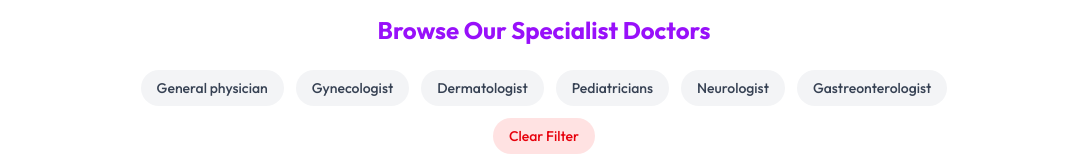
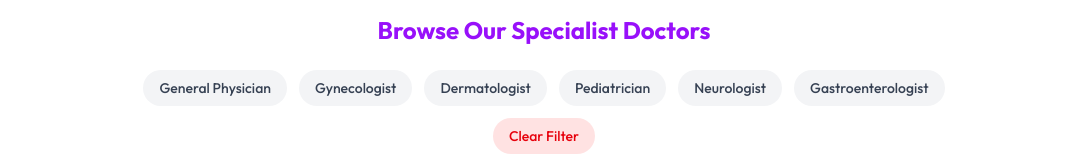
Before and after one commit to amalpfe/PFE-CMS, a React (Vite) app in the folder frontend/: page /doctors in a window 1280 px wide. Shown: the part 156-316 px from the top of the page, without its empty margins (96-1183 px from the left). Built offline with nearby package versions, Linux system fonts and the light colour scheme.

Commit message:
Update Doctor.tsx

```diff
--- a/frontend/src/pages/Doctor.tsx
+++ b/frontend/src/pages/Doctor.tsx
@@ -1,29 +1,33 @@
 import { useParams, useNavigate } from "react-router-dom";
 import { useEffect, useState, useContext } from "react";
 import { AppContext } from "../context/AppContext";
+import { motion, AnimatePresence } from "framer-motion";
 
 interface DoctorType {
   _id: string;
   name: string;
   speciality: string;
-  // degree:string;
   Image: string;
 }
 
 const Doctor = () => {
   const { speciality } = useParams<{ speciality: string }>();
   const context = useContext(AppContext);
+
   if (!context) {
     throw new Error("AppContext is undefined. Make sure the component is wrapped with AppContextProvider.");
   }
+
   const { doctors } = context;
-
   const navigate = useNavigate();
   const [filterDoc, setFilterDoc] = useState<DoctorType[]>([]);
 
   const applyFilter = () => {
     if (speciality) {
-      setFilterDoc(doctors.filter((doc: DoctorType) => doc.speciality === speciality));
+      const filtered = doctors.filter(
+        (doc) => doc.speciality.toLowerCase() === speciality.toLowerCase()
+      );
+      setFilterDoc(filtered);
     } else {
       setFilterDoc(doctors);
     }
@@ -34,12 +38,12 @@ const Doctor = () => {
   }, [doctors, speciality]);
 
   const specialities = [
-    "General physician",
+    "General Physician",
     "Gynecologist",
     "Dermatologist",
-    "Pediatricians",
+    "Pediatrician",
     "Neurologist",
-    "Gastreonterologist"
+    "Gastroenterologist" // ✅ Corrected spelling
   ];
 
   return (
@@ -55,7 +59,7 @@ const Doctor = () => {
             key={index}
             onClick={() => navigate(`/doctors/${item}`)}
             className={`px-4 py-2 rounded-full text-sm font-medium transition-colors ${
-              speciality === item
+              speciality?.toLowerCase() === item.toLowerCase()
                 ? "bg-purple-600 text-white"
                 : "bg-gray-100 text-gray-700 hover:bg-purple-100"
             }`}
@@ -71,13 +75,18 @@ const Doctor = () => {
         </button>
       </div>
 
-      {/* Doctors Grid */}
+      {/* Doctors Grid or Empty Message */}
+      {filterDoc.length > 0 ? (
         <div className="grid grid-cols-1 sm:grid-cols-2 md:grid-cols-3 lg:grid-cols-4 xl:grid-cols-5 gap-6">
+          <AnimatePresence>
             {filterDoc.map((item, index) => (
-          <div
-          onClick={() => navigate(`/appointment/${item._id}`)} // ✅ CORRECT
-
-            key={index}
+              <motion.div
+                key={item._id}
+                initial={{ opacity: 0, y: 20 }}
+                animate={{ opacity: 1, y: 0 }}
+                exit={{ opacity: 0, y: 20 }}
+                transition={{ duration: 0.4, delay: index * 0.05 }}
+                onClick={() => navigate(`/appointment/${item._id}`)}
                 className="border border-purple-100 rounded-xl overflow-hidden shadow-sm bg-white cursor-pointer hover:-translate-y-1 hover:shadow-md transition-transform duration-300"
               >
                 <img
@@ -93,9 +102,20 @@ const Doctor = () => {
                   <p className="font-semibold text-base text-gray-800">{item.name}</p>
                   <p className="text-sm text-gray-500">{item.speciality}</p>
                 </div>
+              </motion.div>
+            ))}
+          </AnimatePresence>
         </div>
-        ))}
-      </div>
+      ) : (
+        <motion.p
+          initial={{ opacity: 0, y: 10 }}
+          animate={{ opacity: 1, y: 0 }}
+          transition={{ duration: 0.4 }}
+          className="text-center text-gray-500 mt-10 text-lg"
+        >
+          No doctors found for this speciality.
+        </motion.p>
+      )}
     </div>
   );
 };
```
Lines whose indentation alone changed are shown as unchanged.
